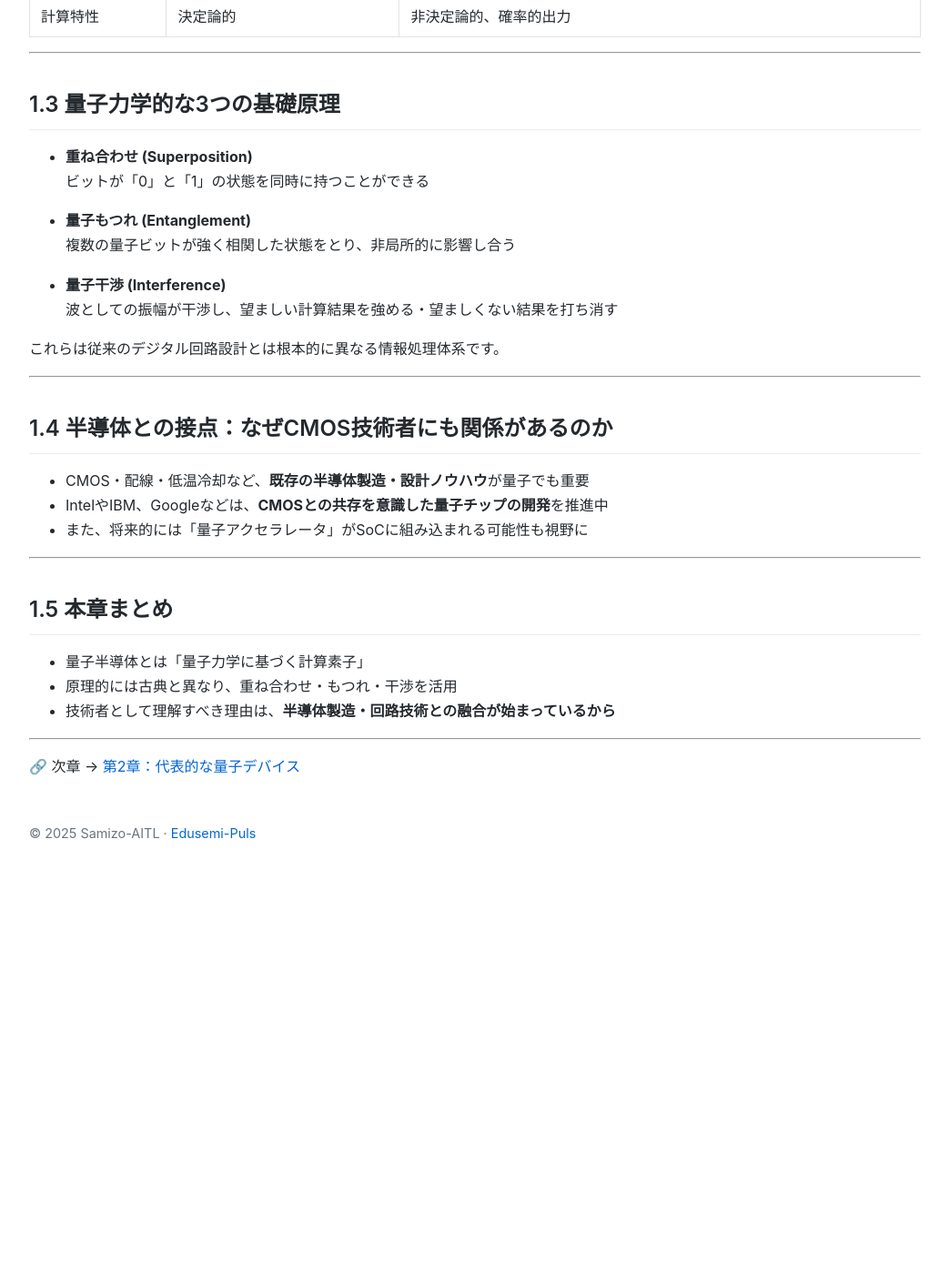
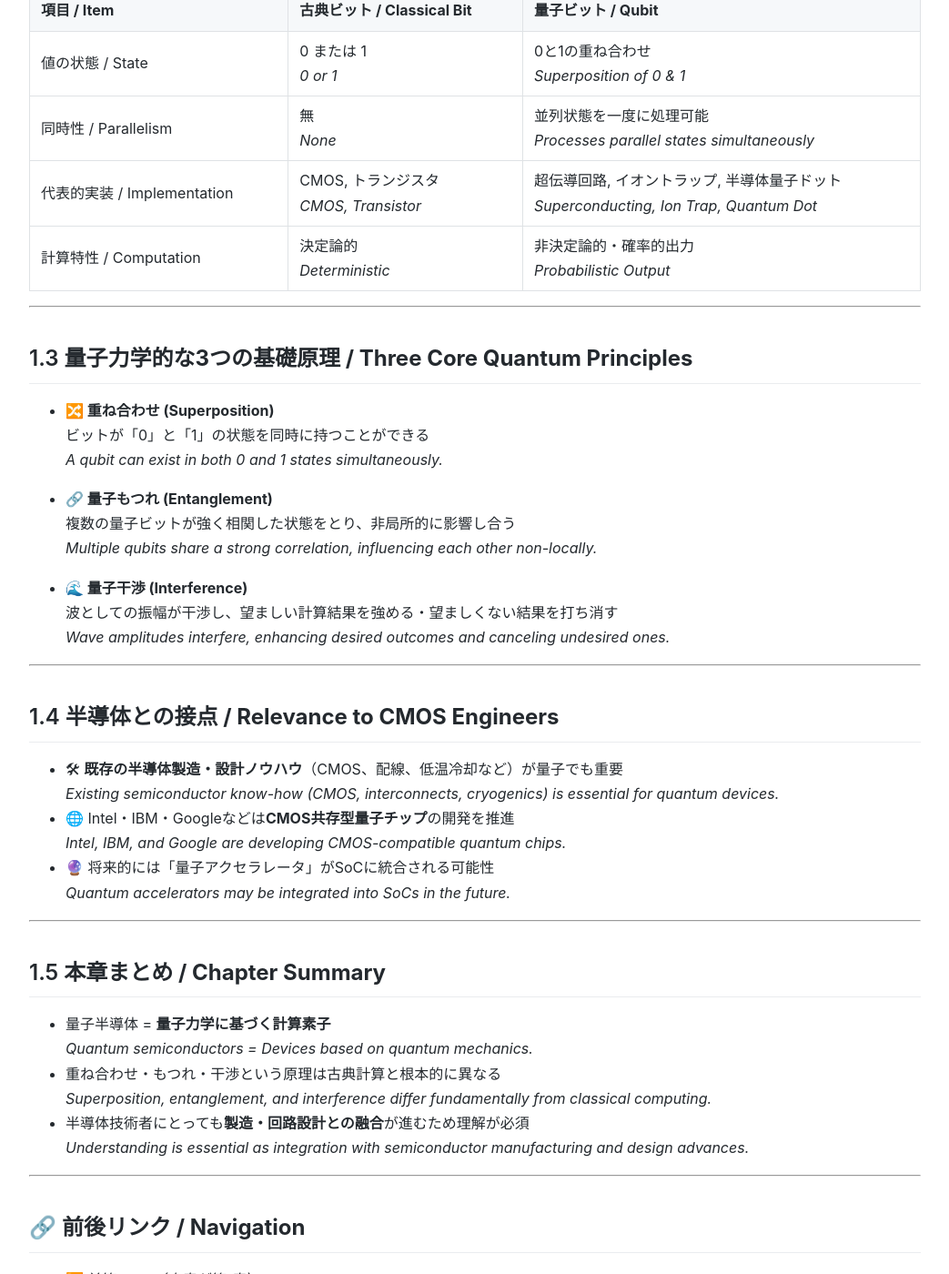
Before and after one commit to Samizo-AITL/Edusemi-Plus, a Jekyll site: the page built from quantum-semiconductor/01_quantum_basics.md, in a window 1280 px wide and 1400 px high, scrolled down 661 px. Shown: the whole window at 91% size, without its empty margins (118-1161 px from the left). Built offline with Jekyll 4.4.1, drawn with Linux system fonts in a browser that asks for light colours; before the commit the page ends 1636 px from its top, so only the background shows below that; some of the changed text lies outside the part shown.

Commit message:
Update 01_quantum_basics.md

```diff
--- a/quantum-semiconductor/01_quantum_basics.md
+++ b/quantum-semiconductor/01_quantum_basics.md
@@ -1,62 +1,77 @@
 ---
 layout: default
-title: 第1章：量子半導体の基礎と原理
+title: ⚛️ 第1章｜量子半導体の基礎と原理 / Quantum Semiconductor Basics & Principles
 ---
 
 ---
 
-# 第1章：量子半導体の基礎と原理
+# ⚛️ **第1章｜量子半導体の基礎と原理**
+**Chapter 1｜Basics & Principles of Quantum Semiconductors**
 
-## 1.1 なぜ量子半導体なのか
+---
+
+## 1.1 **なぜ量子半導体なのか / Why Quantum Semiconductors?**
 
 現在の半導体スケーリング（微細化）は物理的限界に近づいており、
 **「新たな計算パラダイム」**として量子コンピューティングへの関心が高まっています。
+_Current semiconductor scaling is approaching physical limits, raising interest in quantum computing as a **new computational paradigm**._
 
 量子半導体とは、**量子力学的な原理を利用して情報処理を行う素子**を対象にした技術領域であり、
 これまでのCMOSロジックとは異なる計算原理・設計思想が必要になります。
+_Quantum semiconductors are devices that use **quantum mechanical principles** for information processing, requiring design philosophies distinct from CMOS logic._
 
 ---
 
-## 1.2 古典ビットと量子ビット（Qubit）の違い
+## 1.2 **古典ビットと量子ビットの違い / Classical Bits vs Qubits**
 
-| 項目 | 古典ビット | 量子ビット (Qubit) |
-|------|-------------|---------------------|
-| 値の状態 | 0 または 1 | 0と1の重ね合わせ（superposition） |
-| 同時性 | 無 | 並列状態を一度に処理可能 |
-| 代表的実装 | CMOS, トランジスタ | 超伝導回路, イオントラップ, 半導体量子ドット など |
-| 計算特性 | 決定論的 | 非決定論的、確率的出力 |
+| **項目 / Item** | **古典ビット / Classical Bit** | **量子ビット / Qubit** |
+|-----------------|--------------------------------|------------------------|
+| 値の状態 / State | 0 または 1<br>_0 or 1_ | 0と1の重ね合わせ<br>_Superposition of 0 & 1_ |
+| 同時性 / Parallelism | 無<br>_None_ | 並列状態を一度に処理可能<br>_Processes parallel states simultaneously_ |
+| 代表的実装 / Implementation | CMOS, トランジスタ<br>_CMOS, Transistor_ | 超伝導回路, イオントラップ, 半導体量子ドット<br>_Superconducting, Ion Trap, Quantum Dot_ |
+| 計算特性 / Computation | 決定論的<br>_Deterministic_ | 非決定論的・確率的出力<br>_Probabilistic Output_ |
 
 ---
 
-## 1.3 量子力学的な3つの基礎原理
+## 1.3 **量子力学的な3つの基礎原理 / Three Core Quantum Principles**
 
-- **重ね合わせ (Superposition)**
+- **🔀 重ね合わせ (Superposition)**
   ビットが「0」と「1」の状態を同時に持つことができる
+  _A qubit can exist in both 0 and 1 states simultaneously._
 
-- **量子もつれ (Entanglement)**
+- **🔗 量子もつれ (Entanglement)**
   複数の量子ビットが強く相関した状態をとり、非局所的に影響し合う
+  _Multiple qubits share a strong correlation, influencing each other non-locally._
 
-- **量子干渉 (Interference)**
+- **🌊 量子干渉 (Interference)**
   波としての振幅が干渉し、望ましい計算結果を強める・望ましくない結果を打ち消す
-
-これらは従来のデジタル回路設計とは根本的に異なる情報処理体系です。
+  _Wave amplitudes interfere, enhancing desired outcomes and canceling undesired ones._
 
 ---
 
-## 1.4 半導体との接点：なぜCMOS技術者にも関係があるのか
+## 1.4 **半導体との接点 / Relevance to CMOS Engineers**
 
-- CMOS・配線・低温冷却など、**既存の半導体製造・設計ノウハウ**が量子でも重要
-- IntelやIBM、Googleなどは、**CMOSとの共存を意識した量子チップの開発**を推進中
-- また、将来的には「量子アクセラレータ」がSoCに組み込まれる可能性も視野に
+- 🛠 **既存の半導体製造・設計ノウハウ**（CMOS、配線、低温冷却など）が量子でも重要
+  _Existing semiconductor know-how (CMOS, interconnects, cryogenics) is essential for quantum devices._
+- 🌐 Intel・IBM・Googleなどは**CMOS共存型量子チップ**の開発を推進
+  _Intel, IBM, and Google are developing CMOS-compatible quantum chips._
+- 🔮 将来的には「量子アクセラレータ」がSoCに統合される可能性
+  _Quantum accelerators may be integrated into SoCs in the future._
 
 ---
 
-## 1.5 本章まとめ
+## 1.5 **本章まとめ / Chapter Summary**
 
-- 量子半導体とは「量子力学に基づく計算素子」
-- 原理的には古典と異なり、重ね合わせ・もつれ・干渉を活用
-- 技術者として理解すべき理由は、**半導体製造・回路技術との融合が始まっているから**
+- 量子半導体 = **量子力学に基づく計算素子**
+  _Quantum semiconductors = Devices based on quantum mechanics._
+- 重ね合わせ・もつれ・干渉という原理は古典計算と根本的に異なる
+  _Superposition, entanglement, and interference differ fundamentally from classical computing._
+- 半導体技術者にとっても**製造・回路設計との融合**が進むため理解が必須
+  _Understanding is essential as integration with semiconductor manufacturing and design advances._
 
 ---
 
-🔗 次章 → [第2章：代表的な量子デバイス](02_devices.md)
+## 🔗 **前後リンク / Navigation**
+- ◀️ 前節: _N/A（本章が第1章）_
+- ▶️ 次節: [第2章｜代表的な量子デバイス / Quantum Devices](02_devices.md)
+- 📘 [量子半導体 README に戻る / Back to Quantum-Semiconductor README](README.md)
```
